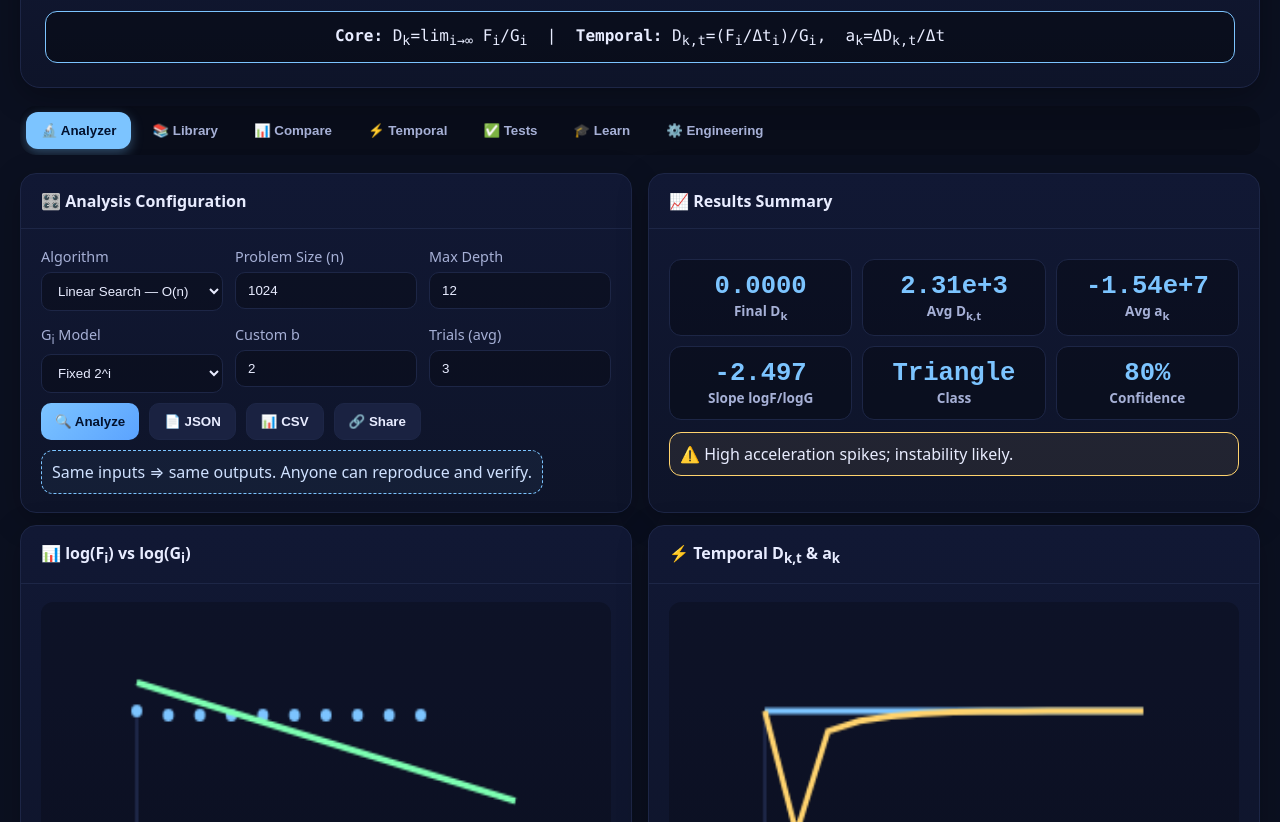
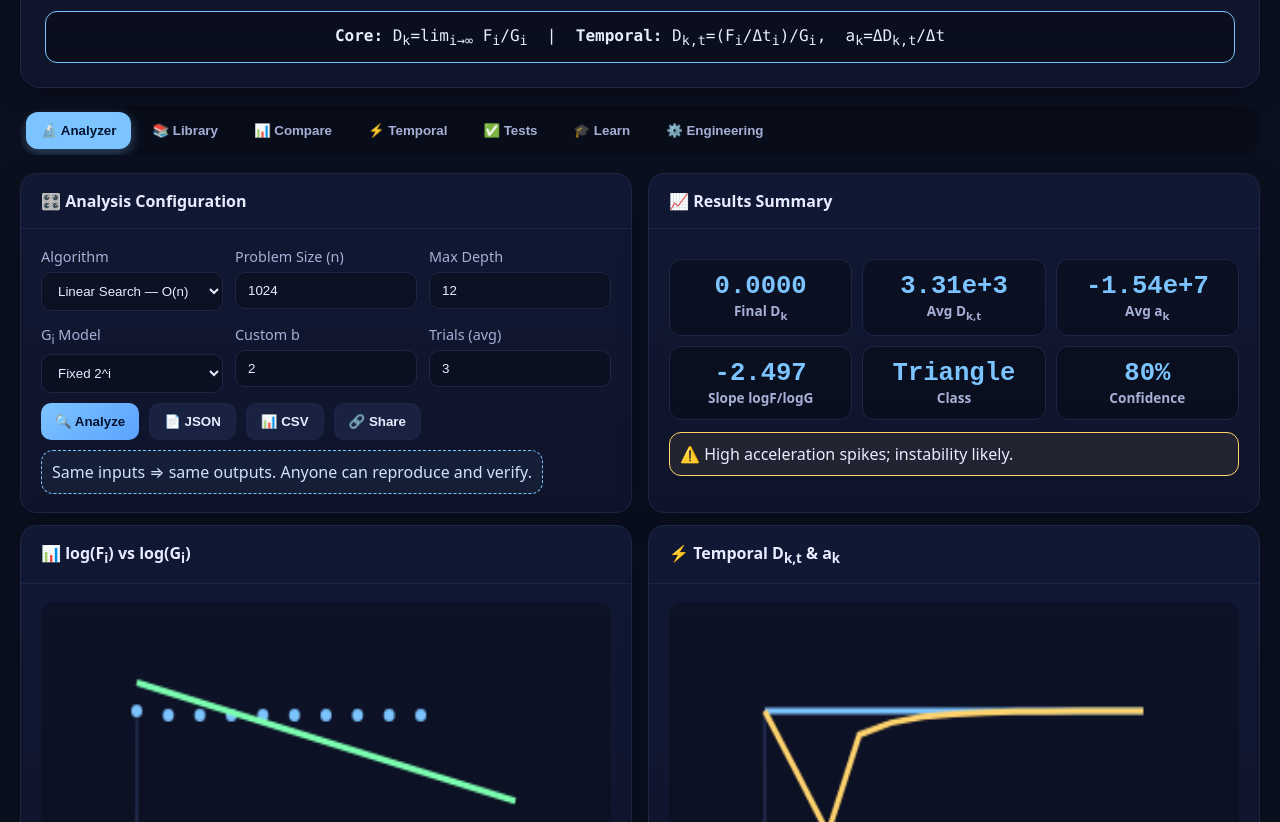
Before and after one commit to Aanthord/FTBO, a plain HTML site: page index.html in a window 1280 px wide. Shown: the part 130-952 px from the top of the page. Drawn offline with Linux system fonts and the light colour scheme.

Commit message:
Enhance analyze and updateSummary with smoothing
Refactor analyze and updateSummary functions to include temporal metrics and smoothing for better stability in calculations.

```diff
--- a/index.html
+++ b/index.html
@@ -208,10 +208,23 @@ function classify(d){if(d<.3)return'Triangle';if(d<.5)return'Square';if(d<.7)ret
 function confidence(d,slope,trials,r2){let c=.3;if(trials>=3)c+=.2;if(r2>.8)c+=.3;else if(r2>.6)c+=.2;else if(r2>.4)c+=.1;if((d<.3&&slope<.5)||(d>.8&&slope>.8)||(d>=.3&&d<=.8&&slope>=.4&&slope<=.8))c+=.2;return Math.min(.99,c)}
 
 let state=null, testsLog={};
-function analyze(key){const n=parseInt($('n').value,10),I=parseInt($('depth').value,10),tr=Math.max(1,parseInt($('trials').value,10)),model=$('gmodel').value,b=parseFloat($('bval').value)||2; let FiA=new Array(I+1).fill(0), TA=new Array(I+1).fill(0); for(let t=0;t<tr;t++){const r=ALG[key].impl(n,I); for(let i=0;i<=I;i++){FiA[i]+=r.Fi[i]||0;TA[i]+=r.T[i]||0}} const Fi=FiA.map(x=>x/tr), T=TA.map(x=>x/tr); const Gi=buildGi(I,model,b,Fi); const Di=Fi.map((v,i)=>v/Math.max(1e-9,Gi[i])); const safeT=T.map(x=>Math.max(0.0001,x)); const Dkt=Di.map((d,i)=> (Fi[i]/safeT[i]) / Math.max(1e-9,Gi[i])); const ak=Dkt.map((v,i)=> i? (Dkt[i]-Dkt[i-1])/safeT[i]:0); const logsX=Gi.map(g=>Math.log(g+1e-9)), logsY=Fi.map(f=>Math.log(f+1e-9)); const {m,b:bb,r2}=linReg(logsX,logsY); const Dh=Di[I]||0; const cls=classify(Dh); const conf=confidence(Dh,m,tr,r2);
+function analyze(key){const n=parseInt($('n').value,10),I=parseInt($('depth').value,10),tr=Math.max(1,parseInt($('trials').value,10)),model=$('gmodel').value,b=parseFloat($('bval').value)||2; let FiA=new Array(I+1).fill(0), TA=new Array(I+1).fill(0); for(let t=0;t<tr;t++){const r=ALG[key].impl(n,I); for(let i=0;i<=I;i++){FiA[i]+=r.Fi[i]||0;TA[i]+=r.T[i]||0}} const Fi=FiA.map(x=>x/tr), T=TA.map(x=>x/tr); const Gi=buildGi(I,model,b,Fi); const Di=Fi.map((v,i)=>v/Math.max(1e-9,Gi[i])); const safeT=T.map(x=>Math.max(0.0001,x)); // Temporal metrics with smoothing to avoid noisy false spikes
+const rawDkt = Di.map((d,i)=> (Fi[i]/safeT[i]) / Math.max(1e-9,Gi[i]));
+// Exponential moving average smoothing
+const alpha = 0.35;
+const Dkt = rawDkt.map((v,i)=> i ? alpha*v + (1-alpha)*rawDkt[i-1] : v);
+// Use average of adjacent time slices for a stable Δt
+const ak = Dkt.map((v,i)=> i ? (Dkt[i]-Dkt[i-1]) / ((safeT[i]+safeT[i-1])/2) : 0); const logsX=Gi.map(g=>Math.log(g+1e-9)), logsY=Fi.map(f=>Math.log(f+1e-9)); const {m,b:bb,r2}=linReg(logsX,logsY); const Dh=Di[I]||0; const cls=classify(Dh); const conf=confidence(Dh,m,tr,r2);
   state={key,n,I,tr,model,b,Fi,Gi,Di,T,Dkt,ak,Dh,slope:m,r2,cls,conf}; updateSummary(); drawScatter($('chartFG'),logsX,logsY,{m, b:bb}); const xs=Array.from({length:I+1},(_,i)=>i); drawLines($('chartTime'),xs,Dkt,ak); const tb=$('rows'); tb.innerHTML=''; for(let i=0;i<=I;i++){const trEl=document.createElement('tr'); trEl.innerHTML=`<td>${i}</td><td>${Fi[i].toFixed(2)}</td><td>${Gi[i].toFixed(2)}</td><td>${(Di[i]||0).toFixed(6)}</td><td>${T[i].toFixed(3)}</td><td>${(Dkt[i]||0).toExponential(3)}</td><td>${(ak[i]||0).toExponential(3)}</td>`; tb.appendChild(trEl)} setParams({algo:key,n:n,depth:I,model:model,b:b,trials:tr}); }
 
-function updateSummary(){ if(!state) return; $('mD').textContent=state.Dh.toFixed(4); $('mDt').textContent=isFinite(avg(state.Dkt))?avg(state.Dkt).toExponential(2):'—'; $('mA').textContent=isFinite(avg(state.ak))?avg(state.ak).toExponential(2):'—'; $('mSlope').textContent=state.slope.toFixed(3); $('mClass').textContent=state.cls; $('mConf').textContent=(state.conf*100).toFixed(0)+'%'; const warn=[]; if(state.Dh>0.85||state.slope>0.9) warn.push('⚠️ Near critical density; expect scaling cliffs.'); if(Math.max(...state.ak.map(x=>Math.abs(x)))>0.1) warn.push('⚠️ High acceleration spikes; instability likely.'); $('warnBox').style.display=warn.length?'block':'none'; $('warnBox').textContent=warn.join(' '); }
+function updateSummary(){ if(!state) return; $('mD').textContent=state.Dh.toFixed(4); $('mDt').textContent=isFinite(avg(state.Dkt))?avg(state.Dkt).toExponential(2):'—'; $('mA').textContent=isFinite(avg(state.ak))?avg(state.ak).toExponential(2):'—'; $('mSlope').textContent=state.slope.toFixed(3); $('mClass').textContent=state.cls; $('mConf').textContent=(state.conf*100).toFixed(0)+'%'; const warn=[]; if(state.Dh>0.85||state.slope>0.9) warn.push('⚠️ Near critical density; expect scaling cliffs.'); // Robust spike detection: compare max |a_k| against median & MAD to avoid constant warnings
+const absAk = state.ak.map(x=>Math.abs(x));
+const sorted = absAk.slice().sort((a,b)=>a-b);
+const med = sorted[Math.floor(sorted.length/2)] || 0;
+const mad = sorted.map(x=>Math.abs(x - med)).sort((a,b)=>a-b)[Math.floor(sorted.length/2)] || 0;
+const maxAbs = sorted[sorted.length-1] || 0;
+const spikeZ = (maxAbs - med) / (mad + 1e-9);
+if((spikeZ > 6 || maxAbs > 3*(mad+1e-9)) && maxAbs > 0.05) warn.push('⚠️ High acceleration spikes; instability likely.'); $('warnBox').style.display=warn.length?'block':'none'; $('warnBox').textContent=warn.join(' '); }
 
 // ---------- Comparison & Temporal ----------
 function runCompare(){const a=$('cmpA').value,b=$('cmpB').value;const n=parseInt($('n').value,10),I=parseInt($('depth').value,10);const GA=ALG[a].impl(n,I), GB=ALG[b].impl(n,I);const Gi=buildGi(I,$('gmodel').value,parseFloat($('bval').value)||2,GA.Fi);const DiA=GA.Fi.map((v,i)=>v/Math.max(1e-9,Gi[i])), DiB=GB.Fi.map((v,i)=>v/Math.max(1e-9,Gi[i]));const xs=[...Array(I+1).keys()];drawLines($('chartCmp'),xs,DiA,DiB);$('cmpOut').style.display='block';$('cmpOut').textContent=`Final D: ${ALG[a].name}=${(DiA[I]||0).toFixed(4)} vs ${ALG[b].name}=${(DiB[I]||0).toFixed(4)}`}
```
